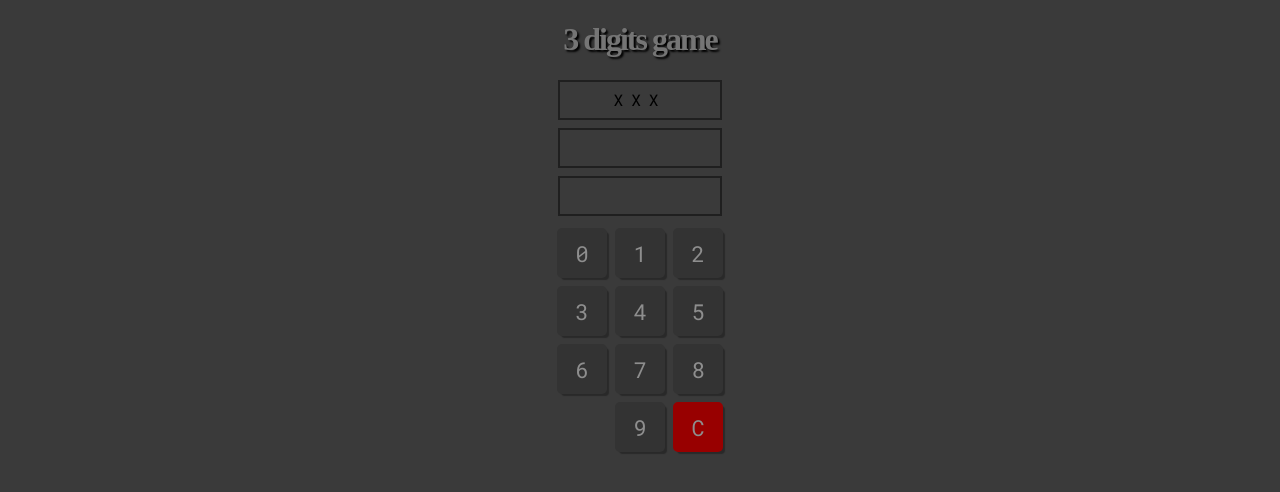
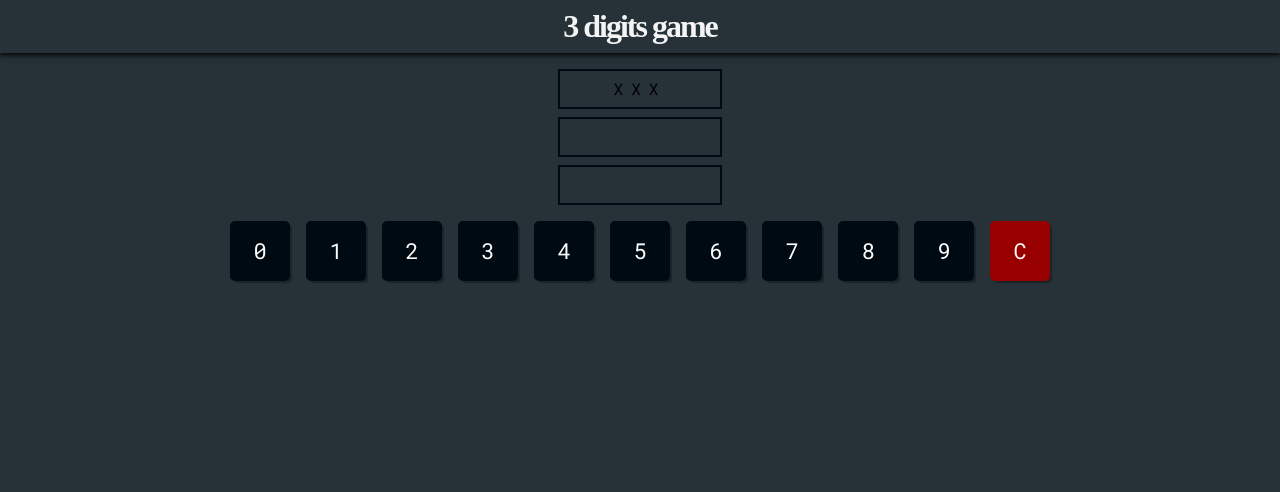
Before and after one commit to marcinliwen/3d-game, a plain HTML site: page index.html in a window 1280 px wide. Drawn offline with Linux system fonts and the light colour scheme.

Commit message:
update colors

```diff
--- a/style.css
+++ b/style.css
@@ -3,24 +3,32 @@
 *{
     box-sizing: border-box;
 }
-body{
+body, html{
     width: 100%;
     height: 100%;
     margin: 0px;
     padding: 0px;
-    background: #3a3a3a;
+    background: #263238;
 }
 
 header{
     width: 100%;
+    padding: 8px 0;
+    margin-bottom: 16px;
+    box-shadow: 0px 1px 6px 1px #000000;
+    background-color: #263238;
+}
+
+header h1{
+    margin: 0px;
     text-align: center;
     letter-spacing: -2px;
-    color: #757575;
-    text-shadow: 2px 2px 2px black;
+    color: #fffffff2;
 }
-
 main{
     width: 100%;
+    display: flex;
+    flex-direction: column;
 }
 
 section{
@@ -36,23 +44,23 @@ section{
 .key__container{
     display: flex;
     flex-wrap: wrap;
-    justify-content: flex-end;
-    width: 174px;
+    justify-content: center;
+    width: 100%;
 }
 
 .key, .reset{
     font-family: 'Roboto Mono', monospace;
     line-height: 42px;
-    border: 4px solid #333333;
-    color: #8e8e8e;
-    background: #333333;
+    border: 4px solid #000a12;
+    color: #fbfbfb;
+    background: #000a12;
     font-size: 22px;
     border-radius: 5px;
     cursor: pointer;
     box-shadow: 3px 3px 1px -1px #0000004a;
-    width: 50px;
-    height: 50px;
-    margin: 4px;
+    width: 60px;
+    height: 60px;
+    margin: 8px;
     outline: none;
 }
 
@@ -74,7 +82,7 @@ section{
 .output{
     width: 164px;
     height: 40px;
-    border: 2px solid #1f1f1f;
+    border: 2px solid #000a12;
     margin-bottom: 8px;
     line-height: 36px;
     letter-spacing: 8px;
```
